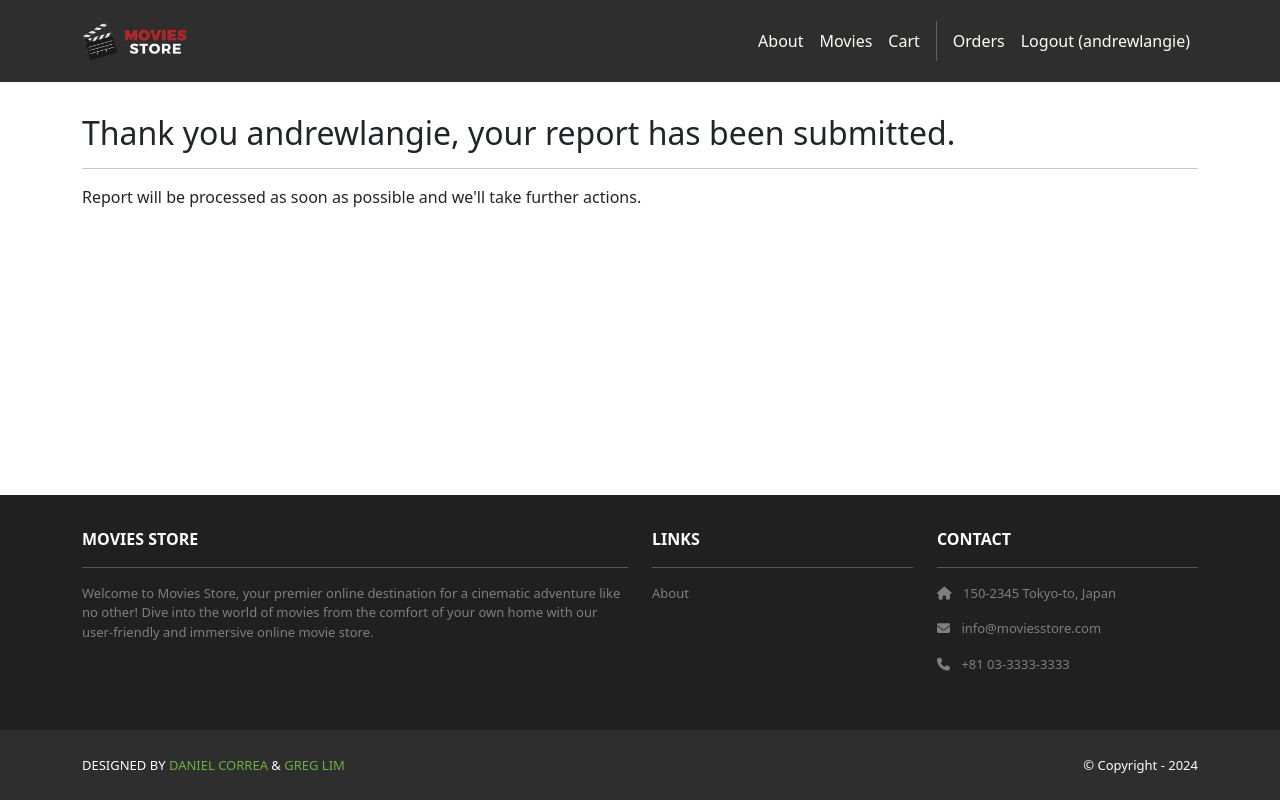
After one commit to andrewlangie/moviesstore, a Django app: page /movies/2/review/2/report/ in a window 1280 px wide. The commit adds this page. Run offline with Django 5.2, Linux system fonts and the light colour scheme; a user stored in the database is signed in; data comes from the database, SQL or seed files in the repository; both versions use the stored data as it was after the commit; some libraries are stand-ins or nearby versions.

Commit message:
Add report feature

```diff
--- a/movies/admin.py
+++ b/movies/admin.py
@@ -1,7 +1,8 @@
 from django.contrib import admin
-from .models import Movie, Review
+from .models import Movie, Review, Report
 class MovieAdmin(admin.ModelAdmin):
     ordering = ['name']
     search_fields = ['name']
 admin.site.register(Movie, MovieAdmin)
 admin.site.register(Review)
+admin.site.register(Report)
--- a/movies/models.py
+++ b/movies/models.py
@@ -18,3 +18,13 @@ class Review(models.Model):
 
     def __str__(self):
         return str(self.id) + ' - ' + self.movie.name
+
+class Report(models.Model):
+    id = models.AutoField(primary_key=True)
+    comment = models.CharField(max_length=255)
+    date = models.DateTimeField(auto_now_add=True)
+    movie = models.ForeignKey(Movie, on_delete=models.CASCADE)
+    user = models.ForeignKey(User, on_delete=models.CASCADE)
+
+    def __str__(self):
+        return str(self.id) + ' - ' + self.movie.name
--- /dev/null
+++ b/movies/templates/movies/create_report.html
@@ -0,0 +1,14 @@
+{% extends 'base.html' %}
+{% block content %}
+<div class="p-3">
+  <div class="container">
+    <div class="row mt-3">
+      <div class="col mx-auto mb-3">
+        <h2>Thank you {{ user }}, your report has been submitted.</h2>
+        <hr />
+        <p>Report will be processed as soon as possible and we'll take further actions.</p>
+      </div>
+    </div>
+  </div>
+</div>
+{% endblock content %}
--- a/movies/urls.py
+++ b/movies/urls.py
@@ -6,4 +6,5 @@ urlpatterns = [
     path('<int:id>/review/create/', views.create_review, name='movies.create_review'),
     path('<int:id>/review/<int:review_id>/edit/', views.edit_review, name='movies.edit_review'),
     path('<int:id>/review/<int:review_id>/delete/', views.delete_review, name='movies.delete_review'),
+    path('<int:id>/review/<int:review_id>/report/', views.create_report, name='movies.create_report'),
 ]
--- a/movies/views.py
+++ b/movies/views.py
@@ -1,5 +1,5 @@
 from django.shortcuts import render, redirect, get_object_or_404
-from .models import Movie, Review
+from .models import Movie, Review, Report
 from django.contrib.auth.decorators import login_required
 
 def index(request):
@@ -60,3 +60,13 @@ def delete_review(request, id, review_id):
     review = get_object_or_404(Review, id=review_id, user=request.user)
     review.delete()
     return redirect('movies.show', id=id)
+
+@login_required
+def create_report(request, id, review_id):
+    review = get_object_or_404(Review, id=review_id)
+    report = Report()
+    report.movie = review.movie
+    report.comment = review.comment
+    report.user = review.user
+    report.save()
+    return render(request, 'movies/create_report.html')
```
Also changed, not shown: movies/templates/movies/show.html (+7 -0 lines), db.sqlite3, movies/migrations/0003_report.py (added).
